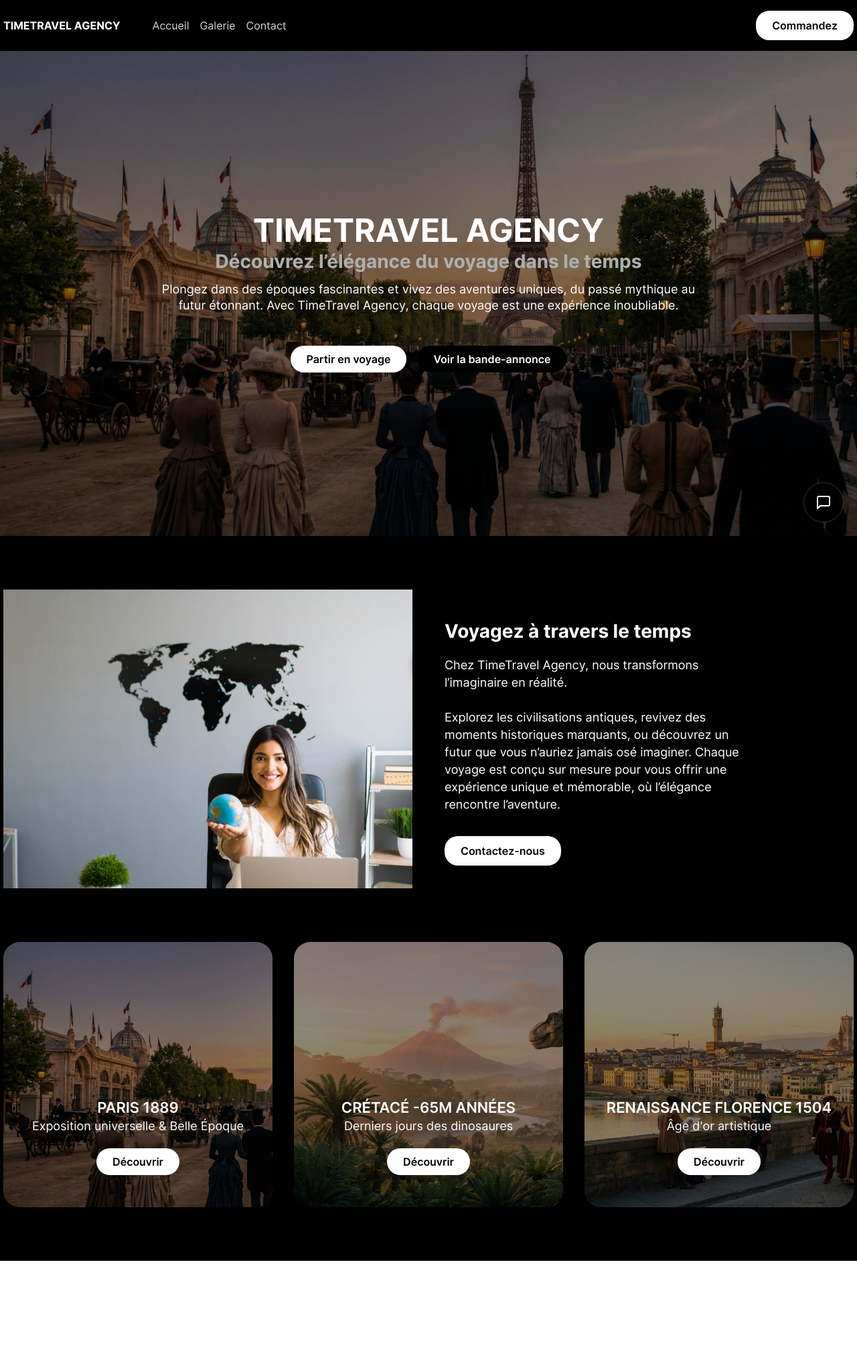
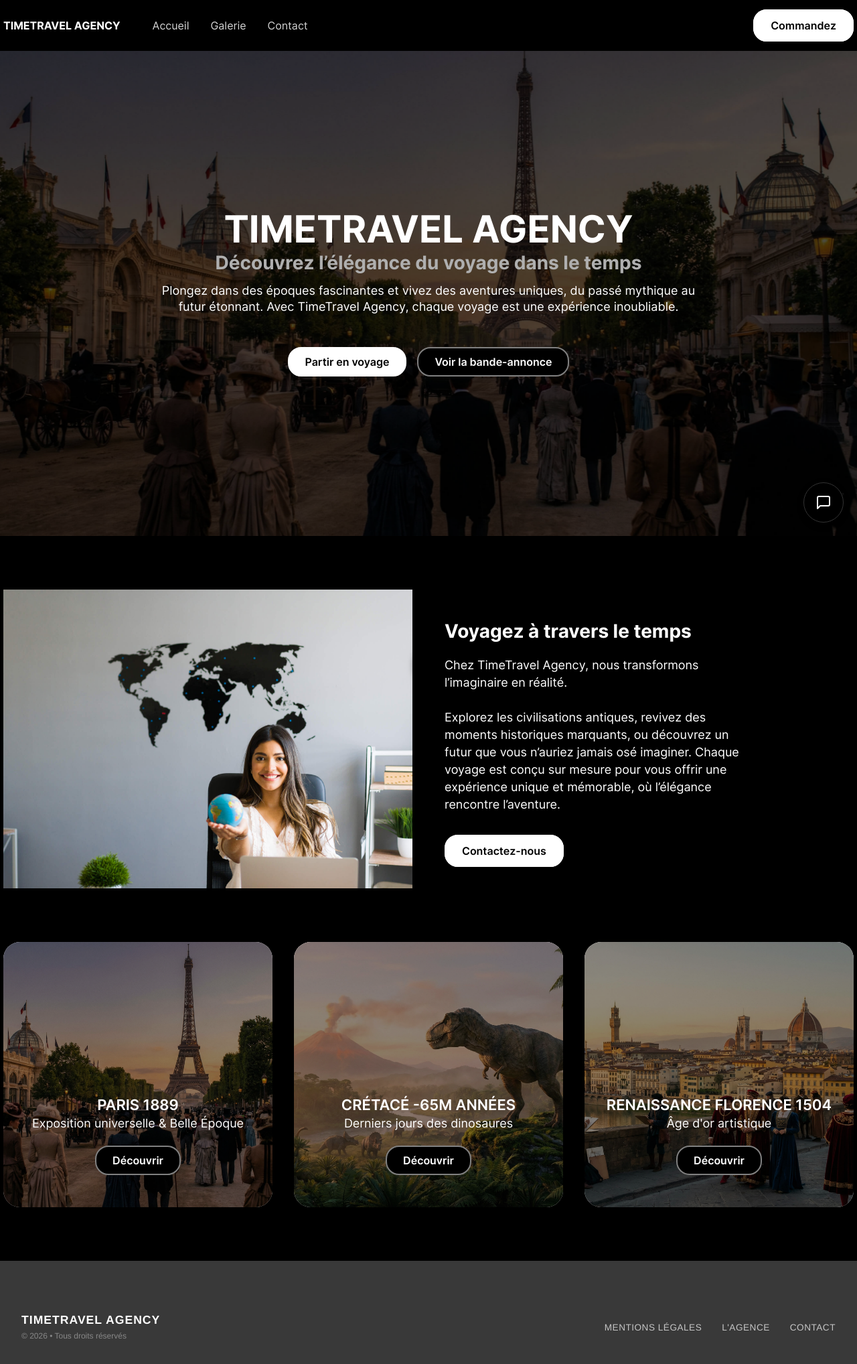
Before and after one commit to Y4N1SSSSS/TimeTravel-Agency, a Vue app: page / in a window 1280 px wide. Shown: the top 2036 px of the page at 67% size. Before the commit the page ends 1882 px from the top, so only its background shows below. Built offline with nearby package versions, Linux system fonts and the light colour scheme.

Commit message:
Ajout du footer, amélioration du chatbot

```diff
--- a/src/App.vue
+++ b/src/App.vue
@@ -1,5 +1,5 @@
 <template>
-  <header class="header">
+    <header class="header">
 
         <div class="header-container">
             <div class="nav-logo">
@@ -18,14 +18,17 @@
             </div>
         </div>
 
-  </header>
+    </header>
 
-  <RouterView />
+    <RouterView />
+
+    <Footer />
 
 </template>
 
 <script setup>
 import { RouterLink, RouterView } from 'vue-router'
+import Footer from './components/Footer.vue';
 </script>
 
 <style scoped>
--- a/src/assets/styles/main.scss
+++ b/src/assets/styles/main.scss
@@ -5,7 +5,7 @@
     font-family: "Inter";
 }
 
-.btn{
+.btn {
     background-color: white;
     border-radius: 20px;
     padding: 12px 24px;
@@ -13,10 +13,26 @@
     text-decoration: none;
     font-weight: 700;
     font-family: "InterSemiBold";
+    border: 2px solid white;
 
-    &.white{
+    transition: background-color 0.3s ease, border-color 0.3s ease , color 0.3s ease;
+
+    &:hover {
+        background-color: black;
+        border-color: grey;
+        color: white;
+    }
+
+    &.white {
         background-color: black;
         color: white;
+        border: 2px solid grey;
+
+        &:hover {
+            background-color: white;
+            border-color: white;
+            color: black;
+        }
     }
 }
 
@@ -50,11 +66,33 @@
 
         nav{
             display: flex;
-            gap: 1rem;
+            gap: 2rem;
 
             a{
                 color: lightgrey;
                 text-decoration: none;
+
+                position: relative;
+                transition: color 0.3s ease;
+
+                &::after {
+                    content: '';
+                    position: absolute;
+                    width: 0;
+                    height: 1px;
+                    bottom: -4px;
+                    left: 0;
+                    background-color: white;
+                    transition: width 0.3s ease;
+                }
+
+                &:hover {
+                    color: white;
+
+                    &::after {
+                        width: 100%;
+                    }
+                }
             }
         }
     }
@@ -65,23 +103,44 @@
 
 
 .hero{
-    background-image: url('./../images/hero.jpg');
     background-size: cover;
     height: calc(100vh - 76px);
     display: flex;
     align-items: center;
+    position: relative;
+    overflow: hidden;
+
+    &::before {
+        content: '';
+        position: absolute;
+        top: 0;
+        left: 0;
+        width: 100%;
+        height: 100%;
+
+        background-image: url('./../images/hero.jpg');
+        background-size: cover;
+        background-position: center;
+
+        animation: kenBurns 20s ease-in-out infinite alternate;
+
+        filter: brightness(0.6);
+
+        z-index: -1;
+    }
 
     .container{
         max-width: 1270px;
         margin: 0 auto;
         display: flex;
         flex-direction: column;
+        animation: fadeUp 1s ease-out;
     }
 
     h1,
     h2{
         color: white;
-        font-size: 48px;
+        font-size: 56px;
         font-family: "InterBold";
         text-transform: uppercase;
         text-align: center;
@@ -108,6 +167,26 @@
         display: flex;
         justify-content: center;
         gap: 1rem;
+    }
+}
+
+@keyframes kenBurns {
+    0% {
+        transform: scale(1);
+    }
+    100% {
+        transform: scale(1.30);
+    }
+}
+
+@keyframes fadeUp {
+    from {
+        opacity: 0;
+        transform: translateY(30px);
+    }
+    to {
+        opacity: 1;
+        transform: translateY(0);
     }
 }
 
@@ -180,20 +259,36 @@
             background-size: cover;
             overflow: hidden;
             padding: 3rem 1.5rem;
+            transition: transform 0.4s cubic-bezier(0.25, 0.46, 0.45, 0.94), box-shadow 0.4s ease;
 
-            &::before{
+            &::before {
                 content: "";
                 position: absolute;
                 width: 100%;
                 height: 100%;
                 inset: 0;
-                background: rgba(0,0,0,0.45);
+                background: rgba(0, 0, 0, 0.45); /* Assombrissement normal */
                 z-index: 1;
+                transition: background 0.4s ease; /* Transition douce pour la lumière */
             }
 
-            > *{
+            /* 2. BACKGROUND IMAGE (Sur ::after pour pouvoir zoomer) */
+            &::after {
+                content: "";
+                position: absolute;
+                inset: 0; /* Prend toute la place */
+                background-size: cover;
+                background-position: center;
+                z-index: 0; /* Derrière l'overlay */
+                /* Zoom fluide et lent */
+                transition: transform 0.6s cubic-bezier(0.25, 0.46, 0.45, 0.94);
+            }
+
+            /* Contenu (Texte + Bouton) au dessus de tout */
+            > * {
                 position: relative;
                 z-index: 2;
+                /* Petite astuce : le texte ne bouge pas, il reste stable */
             }
 
             h4{
@@ -216,16 +311,28 @@
                 margin-top: 1rem;
             }
 
-            &.destun{
+            &.destun::after {
                 background-image: url("../images/destination_1.jpg");
             }
 
-            &.destdeux{
+            &.destdeux::after {
                 background-image: url("../images/destination_2.jpg");
             }
 
-            &.desttrois{
+            &.desttrois::after {
                 background-image: url("../images/destination_3.jpg");
+            }
+
+            &:hover {
+                box-shadow: 0 20px 40px rgba(0, 0, 0, 0.6);
+
+                &::after {
+                    transform: scale(1.1);
+                }
+
+                &::before {
+                    background: rgba(0, 0, 0, 0.25);
+                }
             }
         }
     }
--- /dev/null
+++ b/src/components/Footer.vue
@@ -0,0 +1,102 @@
+<template>
+    <footer class="footer">
+        <div class="container">
+
+            <div class="footer-brand">
+                <h2>TimeTravel Agency</h2>
+                <span class="copyright">© 2026 • Tous droits réservés</span>
+            </div>
+
+            <nav class="footer-nav">
+                <a href="#">Mentions Légales</a>
+                <a href="#">L'Agence</a>
+                <a href="#">Contact</a>
+            </nav>
+
+        </div>
+    </footer>
+</template>
+
+<script setup>
+
+</script>
+
+<style scoped>
+.footer {
+    background-color: #393939;
+    color: #ffffff;
+    padding: 5rem 2rem;
+    font-family: 'Helvetica Neue', Helvetica, Arial, sans-serif;
+}
+
+.container {
+    max-width: 1270px;
+    margin: 0 auto;
+    display: flex;
+    justify-content: space-between;
+    align-items: center;
+    flex-wrap: wrap;
+    gap: 2rem;
+}
+
+.footer-brand h2 {
+    font-size: 1.1rem;
+    text-transform: uppercase;
+    letter-spacing: 1px;
+    margin: 0 0 5px 0;
+    font-weight: 600;
+}
+
+.copyright {
+    font-size: 0.75rem;
+    color: #888;
+}
+
+.footer-nav {
+    display: flex;
+    gap: 30px;
+}
+
+.footer-nav a {
+    color: #ffffff;
+    text-decoration: none;
+    font-size: 0.85rem;
+    text-transform: uppercase;
+    letter-spacing: 0.5px;
+
+    opacity: 0.7;
+    position: relative;
+    transition: opacity 0.3s ease;
+}
+
+.footer-nav a::after {
+    content: '';
+    position: absolute;
+    width: 0;
+    height: 1px;
+    bottom: -4px;
+    left: 0;
+    background-color: white;
+    transition: width 0.3s ease;
+}
+
+.footer-nav a:hover {
+    opacity: 1;
+}
+
+.footer-nav a:hover::after {
+    width: 100%;
+}
+
+@media (max-width: 600px) {
+    .container {
+        flex-direction: column;
+        text-align: center;
+    }
+
+    .footer-nav {
+        flex-direction: column;
+        gap: 15px;
+    }
+}
+</style>
--- a/src/views/Accueil.vue
+++ b/src/views/Accueil.vue
@@ -34,17 +34,17 @@
                 <div class="grid-content destun">
                     <h4>Paris 1889</h4>
                     <p>Exposition universelle & Belle Époque</p>
-                    <a href="" class="btn">Découvrir</a>
+                    <a href="" class="btn white">Découvrir</a>
                 </div>
                 <div class="grid-content destdeux">
                     <h4>Crétacé -65M années</h4>
                     <p>Derniers jours des dinosaures</p>
-                    <a href="" class="btn">Découvrir</a>
+                    <a href="" class="btn white">Découvrir</a>
                 </div>
                 <div class="grid-content desttrois">
                     <h4>Renaissance Florence 1504</h4>
                     <p>Âge d'or artistique</p>
-                    <a href="" class="btn">Découvrir</a>
+                    <a href="" class="btn white">Découvrir</a>
                 </div>
             </div>
         </section>
```
Also changed, not shown: src/components/Chatbot.vue (+91 -22 lines).
